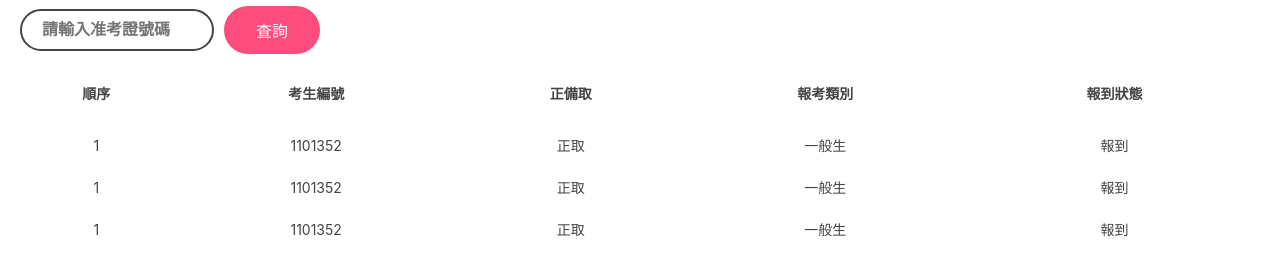
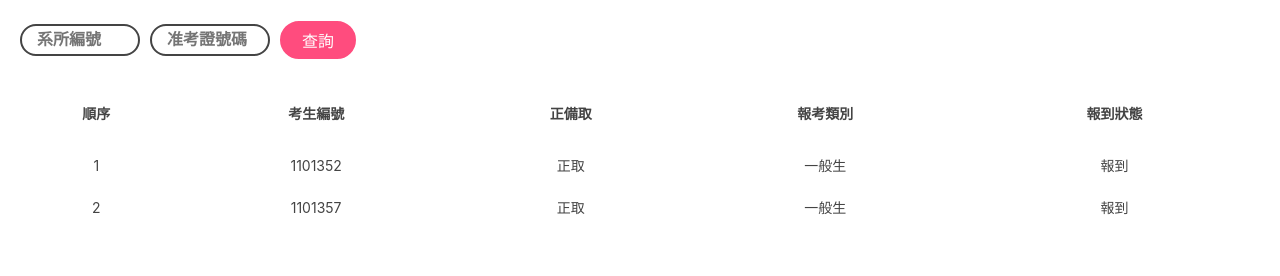
Before and after one commit to fatzchang/nctu_enroll_notify, a React app in the folder client/: page / in a window 1280 px wide. Built offline with nearby package versions, Linux system fonts and the light colour scheme; no server answers.

Commit message:
use redux and redux thunk

```diff
--- a/client/src/components/Button/Button.module.scss
+++ b/client/src/components/Button/Button.module.scss
@@ -1,7 +1,7 @@
 @import '../../sass//main.scss';
 
 .button {
-  padding: 10px 30px;
+  padding: 5px 20px;
   background-color: $pink;
   color: #fff;
   appearance: none;
--- /dev/null
+++ b/client/src/components/Dropdown/Dropdown.js
@@ -0,0 +1,42 @@
+import React, { useState } from 'react';
+import classes from './Dropdown.module.scss';
+import SearchInput from '../SearchInput/SearchInput';
+import data from '../../departments';
+
+const Dropdown = () => {
+  const [extend, setExtend] = useState(false);
+  const [inputValue, setInputValue] = useState('');
+
+  const focusHandler = () => {
+    setExtend(true)
+  }
+
+  const changeHandler = (e) => {
+    setInputValue(e.target.value);
+  }
+
+  const clickHandler = (id) => () => {
+    setInputValue(data[id].number)
+    setExtend(false)
+  }
+
+
+  return (
+    <div className={classes.dropdown} onFocus={focusHandler}>
+      <SearchInput placeholder='系所編號' onChange={changeHandler} value={inputValue} />
+      {extend ?
+        (<div className={classes.content}>
+          {data.filter(item => {
+            const reg = new RegExp(inputValue);
+            return reg.test(item.number)
+          }).map(item =>
+            <p key={item.id} className={classes.text} onClick={clickHandler(item.id)} >{item.name}</p>
+          )}
+        </div>) : null
+      }
+
+    </div>
+  );
+}
+
+export default Dropdown;
--- /dev/null
+++ b/client/src/components/Dropdown/Dropdown.module.scss
@@ -0,0 +1,27 @@
+@import '../../sass/main.scss';
+
+.dropdown {
+  position: relative;
+}
+
+.content {
+  position: absolute;
+  top: 40px;
+  background-color: #fff;
+  width: 300px;
+  border: 2px solid #444;
+  height: 300px;
+  overflow-y: auto;
+}
+
+.text {
+  margin: 0;
+  padding: 10px 5px;
+  font-size: 12px;
+  cursor: pointer;
+
+  &:hover {
+    background-color: $pink;
+    color: #fff
+  }
+}
--- a/client/src/components/SearchInput/SearchInput.js
+++ b/client/src/components/SearchInput/SearchInput.js
@@ -1,13 +1,15 @@
 import React from 'react';
 import classes from './SearchInput.module.scss';
 
-const SearchInput = () => {
+const SearchInput = ({ placeholder, value, onChange }) => {
   return (
     <input
       type='tel'
       className={classes.searchInput}
       type="text"
-      placeholder='請輸入准考證號碼'
+      value={value}
+      placeholder={placeholder}
+      onChange={onChange}
       maxLength={7} />
   );
 }
--- a/client/src/components/SearchInput/SearchInput.module.scss
+++ b/client/src/components/SearchInput/SearchInput.module.scss
@@ -1,7 +1,7 @@
 @import '../../sass/main.scss';
 
 .searchInput {
-  padding: 10px 20px;
+  padding: 5px 15px;
   font-size: 16px;
   border: 2px solid #444;
   appearance: none;
@@ -10,5 +10,5 @@
   outline: none;
   color: #444;
   font-weight: bold;
-  width: 150px;
+  width: 120px;
 }
--- a/client/src/components/Table/Table.js
+++ b/client/src/components/Table/Table.js
@@ -1,15 +1,9 @@
 import React from 'react';
 import classes from './Table.module.scss';
+import { useSelector } from 'react-redux';
 
 const Table = () => {
-  fetch('/api/get', {
-    method: 'POST',
-    body: JSON.stringify({ examCode: '1101322' }),
-    headers: {
-      'content-type': 'application/json'
-    },
-  }).then(res => { console.log(res) });
-
+  const data = useSelector(state => state.selectedData);
 
   return (
     <table className={classes.table}>
@@ -23,27 +17,15 @@ const Table = () => {
         </tr>
       </thead>
       <tbody>
-        <tr className={classes.tr}>
-          <td className={classes.td}>1</td>
-          <td className={classes.td}>1101352</td>
-          <td className={classes.td}>正取</td>
-          <td className={classes.td}>一般生</td>
-          <td className={classes.td}>報到</td>
-        </tr>
-        <tr className={classes.tr}>
-          <td className={classes.td}>1</td>
-          <td className={classes.td}>1101352</td>
-          <td className={classes.td}>正取</td>
-          <td className={classes.td}>一般生</td>
-          <td className={classes.td}>報到</td>
-        </tr>
-        <tr className={classes.tr}>
-          <td className={classes.td}>1</td>
-          <td className={classes.td}>1101352</td>
-          <td className={classes.td}>正取</td>
-          <td className={classes.td}>一般生</td>
-          <td className={classes.td}>報到</td>
-        </tr>
+        {data.map((item, index) => (
+          <tr className={classes.tr}>
+            <td className={classes.td}>{index + 1}</td>
+            <td className={classes.td}>{item.examCode}</td>
+            <td className={classes.td}>正取</td>
+            <td className={classes.td}>一般生</td>
+            <td className={classes.td}>報到</td>
+          </tr>
+        ))}
       </tbody>
     </table>
   );
--- a/client/src/containers/App.js
+++ b/client/src/containers/App.js
@@ -1,5 +1,7 @@
 import React from 'react';
 import classes from '../sass/App.module.scss';
+import store from '../store/store';
+import { Provider } from 'react-redux';
 
 import SearchBar from './SearchBar';
 import Table from '../components/Table/Table';
@@ -7,12 +9,14 @@ import Table from '../components/Table/Table';
 
 function App() {
   return (
+    <Provider store={store}>
       <div className={classes.App}>
         <SearchBar />
         <main className={classes.main}>
           <Table />
         </main>
       </div>
+    </Provider>
   );
 }
 
--- a/client/src/containers/SearchBar.js
+++ b/client/src/containers/SearchBar.js
@@ -1,12 +1,23 @@
 import React from 'react';
 import classes from '../sass/SearchBar.module.scss';
+import { useDispatch } from 'react-redux';
 import Button from '../components/Button/Button';
 import SearchInput from '../components/SearchInput/SearchInput';
+import Dropdown from '../components/Dropdown/Dropdown';
+import { submitSearch } from '../store/actionCreator';
 
 const SearchBar = () => {
+  const dispatch = useDispatch();
+
+  const submitHandler = (e) => {
+    e.preventDefault();
+    dispatch(submitSearch('111'));
+  }
+
   return (
-    <form className={classes.searchBar}>
-      <SearchInput />
+    <form className={classes.searchBar} onSubmit={submitHandler}>
+      <Dropdown />
+      <SearchInput placeholder='准考證號碼' />
       <Button text='查詢' />
     </form>
   );
--- /dev/null
+++ b/client/src/departments.js
@@ -0,0 +1,111 @@
+const data = [
+  { code: "b0478a30-f5ff-4fbd-9756-de91867dc649", number: "111", name: "資訊科學與工程研究所碩士班甲組" },
+  { code: "60781cbf-44ce-4bfa-9490-a7eabfca7abb", number: "112", name: "網路工程研究所碩士班" },
+  { code: "56ca636b-25a9-4187-8d05-6035a9904b5f", number: "113", name: "多媒體工程研究所碩士班" },
+  { code: "0ec12e39-eb66-45d8-be13-8d2c3a938e32", number: "114", name: "數據科學與工程研究所碩士班" },
+  { code: "897547df-a512-4231-be08-24cfcd2e28eb", number: "115", name: "資電亥客與安全碩士學位學程(一般生)" },
+  { code: "7edafe24-e187-4be0-865b-cbfb978e8cab", number: "116", name: "生物資訊及系統生物研究所碩士班乙組" },
+  { code: "f30a29fc-f833-49af-9c2e-2539e075bf01", number: "117", name: "智慧科學暨綠能學院智慧計算與科技研究所" },
+  { code: "a7392284-417a-4ec7-8fd1-2373267acf69", number: "118", name: "智慧科學暨綠能學院智慧與綠能產學研究所" },
+  { code: "13c52db6-8a67-460c-ace2-ff136a8717e2", number: "121", name: "國際半導體產業學院碩士班" },
+  { code: "ff985183-2462-4aea-9e9c-39080bfc48cd", number: "151", name: "生醫工程研究所甲組" },
+  { code: "4971f852-7050-4c8e-81fa-e16224ca7b3d", number: "152", name: "生醫工程研究所乙組" },
+  { code: "f1a82616-7a45-4dfb-80a6-c1657e5bdd6f", number: "153", name: "生醫工程研究所丙組" },
+  { code: "a180b29e-9a60-4e73-b2b0-f86384706a75", number: "181", name: "光電系統研究所碩士班" },
+  { code: "933b4d3c-8737-49e3-9984-ea73abc155a3", number: "182", name: "照明與能源光電研究所碩士班" },
+  { code: "248e8d41-9d06-49ba-972f-3514ec0e3425", number: "183", name: "影像與生醫光電研究所碩士班" },
+  { code: "f601d94f-6f17-4f5b-9652-a6d02722e079", number: "201", name: "機器人碩士學位學程" },
+  { code: "0b5fd5f9-9fb9-4c49-863f-9c336645e753", number: "301", name: "機械工程學系甲組" },
+  { code: "5f864cdb-b62a-49df-a4f6-e78cc23da0e3", number: "302", name: "機械工程學系乙組" },
+  { code: "9e696890-5456-4992-8c68-129d9e7c53c8", number: "303", name: "機械工程學系丙組" },
+  { code: "cfd6b8c8-cc0c-42d0-a29e-dc44b91a0f2a", number: "304", name: "機械工程學系丁組" },
+  { code: "f37cd224-eb2e-4860-93ad-51d6a3d35ff2", number: "305", name: "土木工程學系甲組" },
+  { code: "4f3c0e91-9249-4bcb-872d-9a1d52a6674a", number: "307", name: "土木工程學系乙組" },
+  { code: "5f1e07f9-990c-4ccd-a06a-3ae1f6802a34", number: "308", name: "土木工程學系丙組" },
+  { code: "5e1023ce-1ea2-4fc1-8097-9d625943bbdf", number: "310", name: "土木工程學系丁組" },
+  { code: "30fade0d-7270-4ef2-8966-3fb4c95e2dd5", number: "312", name: "土木工程學系戊組" },
+  { code: "764a0722-5561-4471-ac5c-014c1ac92a3d", number: "313", name: "土木工程學系己組" },
+  { code: "e5f956be-9e52-4d40-8e67-2cdc063b7e2c", number: "314", name: "材料科學與工程學系甲組" },
+  { code: "9f53ca82-e736-42c3-bcb8-7f797ff99c68", number: "315", name: "材料科學與工程學系乙組" },
+  { code: "2f0aa04e-c9b7-4b3c-b8fd-ffc3ace81f50", number: "316", name: "材料科學與工程學系奈米科技碩士班" },
+  { code: "cf11c2e0-bb1c-4d6b-ad3b-d91245fdb360", number: "317", name: "環境工程研究所甲組" },
+  { code: "03872d5d-a071-4457-8705-e743295130ca", number: "318", name: "環境工程研究所乙組" },
+  { code: "1697ccf3-d90e-4367-af93-2b0baa478aa2", number: "401", name: "電子物理學系甲組" },
+  { code: "df64bcbd-f5b4-4a15-b369-d9ac9d686f40", number: "402", name: "電子物理學系乙組" },
+  { code: "05af8927-2633-4c2e-be29-880ebc9ff0a4", number: "404", name: "應用數學系甲組" },
+  { code: "4dceba8b-3805-4988-bd91-138a75a148f4", number: "405", name: "應用數學系乙組" },
+  { code: "eafb6110-6ad4-4a14-ae69-2c14c3e4d5a2", number: "406", name: "應用數學系數學建模與科學計算碩士班" },
+  { code: "d6ec0d4d-f6cf-432f-adcb-84a1cea18723", number: "408", name: "統計學研究所" },
+  { code: "8ac9d6b2-1e60-4621-b57d-647cc82b73d5", number: "451", name: "生物科技學系碩士班甲組" },
+  { code: "0e29b2ba-4c6c-4073-9b5c-b9069d9c181f", number: "452", name: "分子醫學與生物工程研究所碩士班甲組" },
+  { code: "a9c4d123-98e4-4ef1-b100-f661600acd3c", number: "461", name: "生物科技學系碩士班乙組" },
+  { code: "2c18d8bf-5f44-44cf-9c18-29511f5a7fbb", number: "462", name: "分子醫學與生物工程研究所碩士班乙組" },
+  { code: "5bcd7fda-092b-4c09-97fd-a78e8758137e", number: "463", name: "生物資訊及系統生物研究所碩士班甲組" },
+  { code: "9de51adc-e5a1-4136-9749-816ab43bf6ea", number: "471", name: "生物科技學系丙組" },
+  { code: "d6ff377c-961c-4928-8291-3c7624d9277b", number: "501", name: "管理科學系" },
+  { code: "46980eb9-f9f0-4ead-b810-8424dd3d92c7", number: "502", name: "經營管理研究所" },
+  { code: "401c20a2-ac2b-40ef-9320-402f5c430f71", number: "503", name: "企業管理碩士學位學程" },
+  { code: "dc6ee2e7-d00b-4130-a18a-eb543152fd91", number: "504", name: "工業工程與管理學系甲組" },
+  { code: "cda5b89f-9192-4bef-8ab3-f81284ac9bb8", number: "505", name: "工業工程與管理學系乙組" },
+  { code: "fa93639a-7db6-4253-bcb6-b174206831ae", number: "507", name: "資訊管理研究所碩士班甲組" },
+  { code: "a6e5f994-237f-41dc-882a-59c92b941666", number: "508", name: "資訊管理研究所碩士班乙組" },
+  { code: "f0b108b2-ae52-4854-8d68-7f3dd823b146", number: "509", name: "資訊管理與財務金融學系財務金融碩士班甲Ａ組" },
+  { code: "423b5fcf-5efb-4066-a1ec-8863aff9617b", number: "510", name: "資訊管理與財務金融學系財務金融碩士班甲Ｂ組" },
+  { code: "5ccbbdec-d20e-4302-b93c-1d086836ca11", number: "511", name: "資訊管理與財務金融學系財務金融碩士班乙組" },
+  { code: "f48df3a6-44a5-4e8c-af60-a6b461623d0d", number: "513", name: "科技管理研究所甲組" },
+  { code: "0323fa81-183a-4292-bad8-d25ea8ba9f02", number: "514", name: "科技管理研究所乙組" },
+  { code: "ff39bbf8-db0f-4274-ad3c-5e14a04cb256", number: "551", name: "運輸與物流管理學系交通運輸碩士班甲組" },
+  { code: "6e2dd1bd-159b-4a33-bbe6-c27ece58aab2", number: "552", name: "運輸與物流管理學系交通運輸碩士班乙組" },
+  { code: "21fc807a-cd8e-49b2-984b-c7b157573635", number: "553", name: "運輸與物流管理學系物流管理碩士班" },
+  { code: "2e81792a-cf1b-42cb-a284-39a2cb585663", number: "581", name: "科技法律研究所" },
+  { code: "42526ed5-c19b-468a-aac8-c0b222afb743", number: "601", name: "傳播研究所" },
+  { code: "c7eb6eae-9177-4938-97c3-da7064e39f2f", number: "602", name: "外國語文學系外國文學與語言學碩士班甲組" },
+  { code: "ad39611c-03ec-4be2-a830-793503623e2f", number: "603", name: "外國語文學系外國文學與語言學碩士班乙組" },
+  { code: "ccad9957-0e38-4ca6-ab4a-2af742e0fecd", number: "604", name: "英語教學研究所" },
+  { code: "6cf49b62-60a8-44e9-810f-216ef27fa072", number: "605", name: "教育研究所乙組" },
+  { code: "c6247fe5-f8a9-4a70-89fc-87fed9cfb282", number: "606", name: "教育研究所丙組" },
+  { code: "1fbbfb1e-4ed1-4b67-87f7-f5ad04674ede", number: "607", name: "教育研究所丁組" },
+  { code: "52b71c70-17c0-48fc-b9aa-ba84d456bab5", number: "610", name: "社會與文化研究所" },
+  { code: "417950d8-43a9-4c34-be36-ba8ae3e0acca", number: "611", name: "建築研究所甲組" },
+  { code: "16c3d3ee-3720-43fa-9fec-480e24b92d25", number: "612", name: "建築研究所乙組" },
+  { code: "f9a5a1c3-8f23-40e2-84f0-51efd6a280c2", number: "613", name: "建築研究所丙組" },
+  { code: "0f9fbf3c-95af-4a6d-a64b-a5f192cddc04", number: "614", name: "應用藝術研究所甲組" },
+  { code: "801507e9-5aa6-406c-9ba6-19b30e157ced", number: "615", name: "應用藝術研究所乙組" },
+  { code: "bc061816-2f7e-4ec6-8b72-0e743fbe1c9c", number: "616", name: "應用藝術研究所丙組" },
+  { code: "61c1725a-37a7-4550-812a-f16f0c99f028", number: "617", name: "音樂研究所甲組" },
+  { code: "42e7e575-a6e6-4183-a54c-76b409cb317c", number: "619", name: "音樂研究所乙Ｂ組" },
+  { code: "f5a308be-56b3-492b-8548-f7a4b138be52", number: "620", name: "音樂研究所乙Ｃ組" },
+  { code: "ab822d58-800f-4c55-9ddd-7a72954ce20b", number: "621", name: "音樂研究所丙組" },
+  { code: "a79a67d8-ff38-409b-9f6b-f874bde64a84", number: "622", name: "音樂研究所丁組" },
+  { code: "a6c62438-71aa-4831-b2fa-be3935cd13e2", number: "623", name: "音樂研究所戊組" },
+  { code: "04f10473-772a-40ed-9920-f68d158a1951", number: "651", name: "人文社會學系族群與文化碩士班" },
+  { code: "83dbe247-ab1d-4271-b501-37a3abcfc591", number: "652", name: "傳播與科技學系碩士班" },
+  { code: "6b87a6ee-ad44-4345-8249-b758e765609b", number: "801", name: "電機學院碩士在職專班乙Ａ組" },
+  { code: "1848e62f-8c16-4825-8e19-99acd44e3bbf", number: "802", name: "電機學院碩士在職專班乙Ｂ組" },
+  { code: "f211ee90-ab38-4ede-971e-d84aefce0aad", number: "803", name: "電機學院碩士在職專班丙Ａ組" },
+  { code: "284c7f3d-cbd9-4421-a628-2f55b1f5a3d0", number: "804", name: "資訊學院碩士在職專班資訊組" },
+  { code: "8e4c6173-2af8-41ed-94df-2a7cf4775126", number: "805", name: "工學院碩士在職專班產業安全與防災組甲組" },
+  { code: "3da224b8-379d-48fe-8e1a-7a04766393df", number: "806", name: "工學院碩士在職專班產業安全與防災組乙組" },
+  { code: "9debad65-4a4d-4782-962d-1f2c5ee70a9b", number: "807", name: "工學院碩士在職專班精密與自動化工程組" },
+  { code: "c1f08166-c30c-4393-bb79-b4ac7e3044ca", number: "808", name: "工學院碩士在職專班工程技術與管理組" },
+  { code: "5effaac3-cdfb-4fee-b464-65cf885c9aa8", number: "809", name: "工學院碩士在職專班半導體材料與製程設備組" },
+  { code: "bac6c2f1-380e-42c1-aff8-9d2bf181fd1f", number: "810", name: "理學院碩士在職專班科技與數位學習組" },
+  { code: "64899080-62fd-438f-abf3-3537473318e0", number: "811", name: "理學院碩士在職專班應用科技組" },
+  { code: "70c57422-a05f-41a9-b459-8b49d1658145", number: "812", name: "管理學院碩士在職專班管理科學組" },
+  { code: "d21dca36-53a8-4fa9-b298-a972cb3ca0b1", number: "813", name: "管理學院碩士在職專班財務金融組" },
+  { code: "ef422f96-4ba0-4a4d-9280-97e1960fb1d7", number: "814", name: "管理學院碩士在職專班工業工程與管理組" },
+  { code: "7f7235e3-37d5-476b-a5e3-b66fdf668d38", number: "815", name: "管理學院碩士在職專班資訊管理組" },
+  { code: "d9485f15-05d1-429b-b51e-32b91f8595e3", number: "816", name: "管理學院碩士在職專班科技管理組" },
+  { code: "a61a9de0-b2a0-431e-83fa-19775c79155b", number: "817", name: "管理學院碩士在職專班運輸物流組" },
+  { code: "3fe25832-4a44-4128-9835-43305a7b87fa", number: "818", name: "管理學院碩士在職專班經營管理組" },
+  { code: "579eca45-4604-4b8e-a29b-b44e1332c835", number: "819", name: "科技法律研究所碩士在職專班" },
+  { code: "630cd366-93d7-4417-9988-2be48c5d03e2", number: "821", name: "客家社會與文化碩士在職專班" },
+  { code: "d182f323-fd5d-4f2a-a95a-d2df85d3788d", number: "822", name: "光電科技碩士在職專班" },
+]
+
+export default data.map((item, i) => {
+  return {
+    ...item,
+    id: i
+  }
+})
--- a/client/src/sass/index.scss
+++ b/client/src/sass/index.scss
@@ -1,3 +1,7 @@
+* {
+  box-sizing: border-box;
+}
+
 html,
 body {
   margin: 0;
--- a/client/src/sass/variables.scss
+++ b/client/src/sass/variables.scss
@@ -1,3 +1,3 @@
 $pink: #ff4c7e;
 
-$searchBar-height: 60px;
+$searchBar-height: 80px;
--- /dev/null
+++ b/client/src/store/actionCreator.js
@@ -0,0 +1,50 @@
+import axios from 'axios';
+import departments from '../departments';
+
+
+function shouldFetchData(state, departmentNumber) {
+  return !state.data[departmentNumber]; // 空的就回傳true
+}
+
+function fetchData(departmentCode) {
+  return axios('/api/get', {
+    params: {
+      departmentCode
+    },
+  });
+}
+
+function selectDepartment(departmentNumber) {
+  return {
+    type: 'SELECT_DEPARTMENT',
+    payload: {
+      departmentNumber
+    }
+  }
+}
+
+function updateData(departmentNumber, data) {
+  return {
+    type: 'UPDATE_DATA',
+    payload: {
+      departmentNumber,
+      data
+    }
+  }
+}
+
+export function submitSearch(departmentNumber) {
+  return function (dispatch, getState) {
+    if (shouldFetchData(getState(), departmentNumber)) {
+      // get department code
+      const target = departments.find(item => item.number === departmentNumber)
+
+      fetchData(target.code).then(res => {
+        dispatch(updateData(departmentNumber, res.data.data));
+        dispatch(selectDepartment(departmentNumber));
+      })
+    } else {
+      dispatch(selectDepartment(departmentNumber));
+    }
+  }
+}
--- /dev/null
+++ b/client/src/store/reducer.js
@@ -0,0 +1,34 @@
+const initialState = {
+  data: {
+    '113': []
+  },
+  selectedData: [{
+    examCode: '1101352',
+  }, {
+    examCode: '1101357',
+  }],
+}
+
+export default function reducer(state = initialState, action) {
+  switch (action.type) {
+    case 'UPDATE_DATA':
+      return {
+        ...state,
+        data: {
+          ...state.data,
+          [action.payload.departmentNumber]: action.payload.data
+        }
+      }
+
+    case 'SELECT_DEPARTMENT':
+      return {
+        ...state,
+        selectedData: [
+          ...state.data[action.payload.departmentNumber]
+        ]
+      }
+
+    default:
+      return state;
+  }
+}
--- /dev/null
+++ b/client/src/store/store.js
@@ -0,0 +1,7 @@
+import { createStore, applyMiddleware } from 'redux';
+import thunk from 'redux-thunk';
+import reducer from './reducer';
+
+const store = createStore(reducer, applyMiddleware(thunk));
+
+export default store;
```
Also changed, not shown: client/public/index.html (+1 -1 lines). Lines whose indentation alone changed are shown as unchanged.
